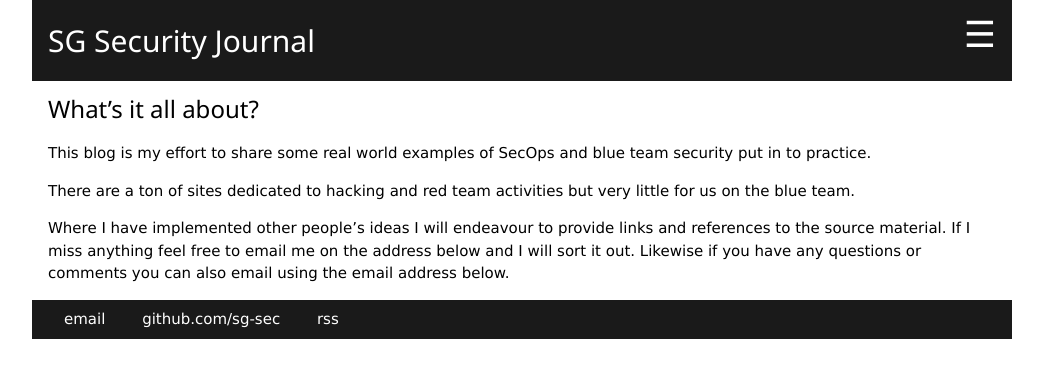
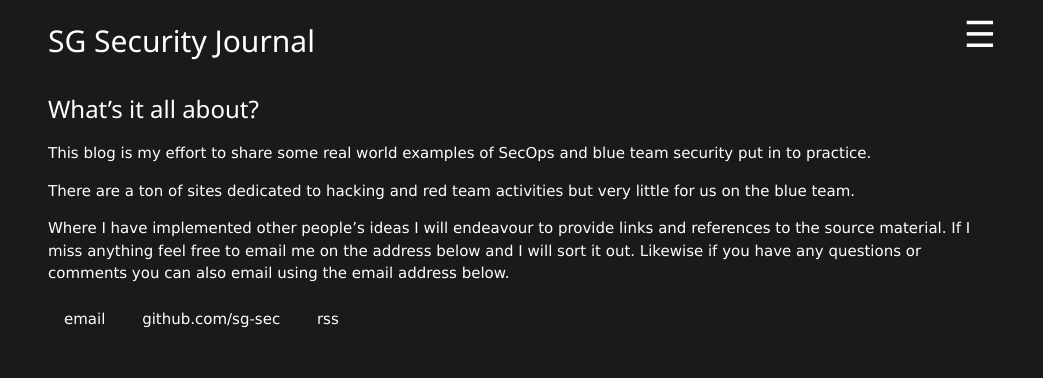
Before and after one commit to sg-sec/sg-sec.github.io, a Jekyll site: the page built from about/index.md, in a window 1280 px wide. Shown: the top 378 px of the page, without its empty margins (118-1161 px from the left). Built offline with Jekyll 4.4.1, drawn with Linux system fonts in a browser that asks for light colours; our own code applies the rules of GitHub Pages for plain Markdown files.

Commit message:
Update default.html

```diff
--- a/_layouts/default.html
+++ b/_layouts/default.html
@@ -6,10 +6,10 @@
                         <link rel="stylesheet" type="text/css" href="/css/W3.css">
                         <link rel="stylesheet" type="text/css" href="/css/sgsec.css">
 		</head>
-		<body class="w3-content">
-                        <nav class="w3-sidebar w3-bar-block w3-card w3-animate-right" style="display:none;right:0;" id="mySidebar">
+		<body class="w3-content sg-dark-charcoal-black">
+                        <nav class="w3-sidebar w3-bar-block w3-card w3-animate-right sg-dark-charcoal-black" style="display:none;right:0;" id="mySidebar">
                                 <a href="javascript:void(0)" onclick="w3_close()" class="w3-button w3-black w3-right">&times;</a><br>
-                                <a class="w3-bar-item w3-button sg-dark-charcoal-black" href="/">Home</a>
+                                <a class="w3-bar-item w3-button" href="/">Home</a>
                                 <a class="w3-bar-item w3-button" href="/about">About</a>
                                 <a class="w3-bar-item w3-button" href="/blog">Posts</a>
                                 <a class="w3-bar-item w3-button" href="/blog/tags.html">Tags</a>
```
